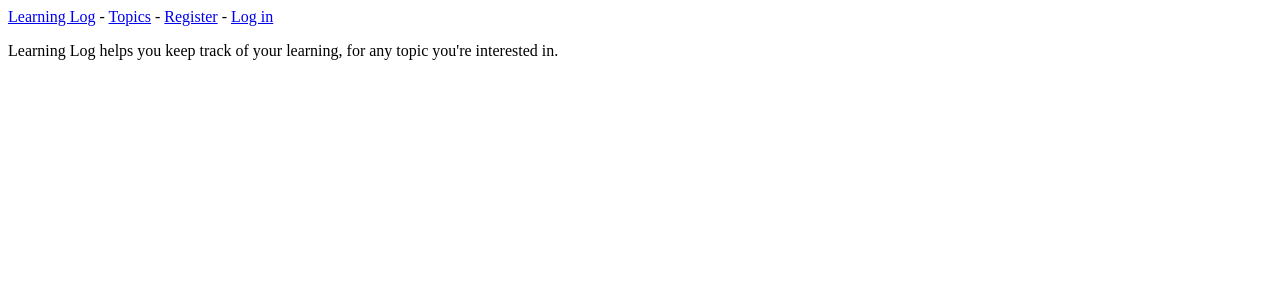
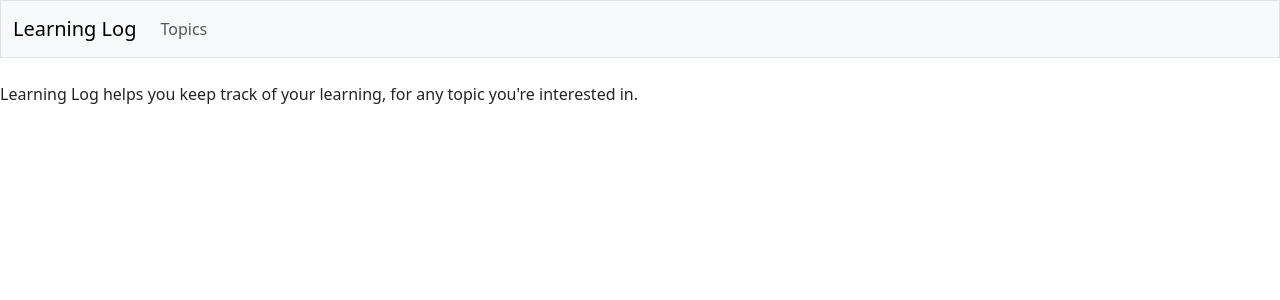
Before and after one commit to RunnerOnFoot/learning_log, a Django app: page / in a window 1280 px wide. Shown: the top 300 px of the page. Run offline with Django 4.2, Linux system fonts and the light colour scheme; parts of the project's set-up code (start-up, migrations or seed data) failed here and were passed over; some libraries are stand-ins or nearby versions.

Commit message:
Defining the Navigation Bar

```diff
--- a/learning_logs/templates/learning_logs/base.html
+++ b/learning_logs/templates/learning_logs/base.html
@@ -1,21 +1,31 @@
-<p>
-  <a href="{% url 'learning_logs:index' %}">Learning Log</a> -
-  <a href="{% url 'learning_logs:topics' %}">Topics</a> -{% if user.is_authenticated %}
-    Hello, {{ user.username }}.
-  {% else %}
-    <a href="{% url 'accounts:register' %}">Register</a> -
-    <a href="{% url 'accounts:login' %}">Log in</a>
-  {% endif %}
-</p>
+<!DOCTYPE html>
+<html lang="en">
+  <head>
+    <meta charset="UTF-8" />
+    <meta name="viewport" content="width=device-width, initial-scale=1.0" />
+    <title>Learning</title>
 
-{% block content %}
+    {% load django_bootstrap5 %}
+    {% bootstrap_css %}
+    {% bootstrap_javascript %}
+  </head>
+  <body>
+    <nav class="navbar navbar-expand-md navbar-light bg-light mb-4 border">
+      <div class="container-fluid">
+        <a class="navbar-brand" href="{% url 'learning_logs:index' %}">Learning Log</a>
+        <button class="navbar-toggler" type="button" data-bs-toggle="collapse" data-bs-target="#navbarCollapse" aria-controls="navbarCollapse" aria-expanded="false" aria-label="Toggle navigation"><span class="navbar-toggler-icon"></span></button>
 
-{% endblock %}
+        <div class="collapse navbar-collapse" id="navbarCollapse">
+          <ul class="navbar-nav me-auto mb-2 mb-md-0">
+            <li class="nav-item">
+              <a class="nav-link" href="{% url 'learning_logs:topics' %}">Topics</a>
+            </li>
+          </ul> <!-- End of links on left side of navbar -->
+        </div> <!-- Closes collapsible parts of navbar -->
+      </div> <!-- Closes navbar's container -->
+    </nav> <!-- End of navbar -->
 
-{% if user.is_authenticated %}
-  <hr />
-  <form action="{% url 'accounts:logout' %}" method="post">
-    {% csrf_token %}
-    <button name="submit">Log out</button>
-  </form>
-{% endif %}
+    {% block content %}
+    {% endblock %}
+  </body>
+</html>
```
